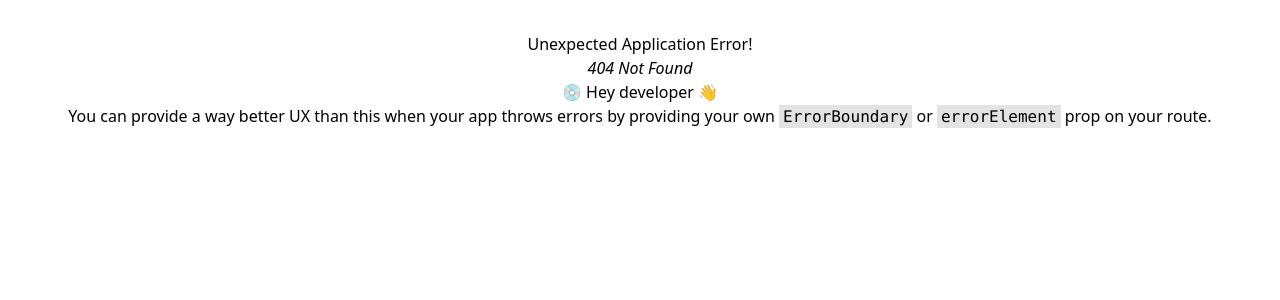
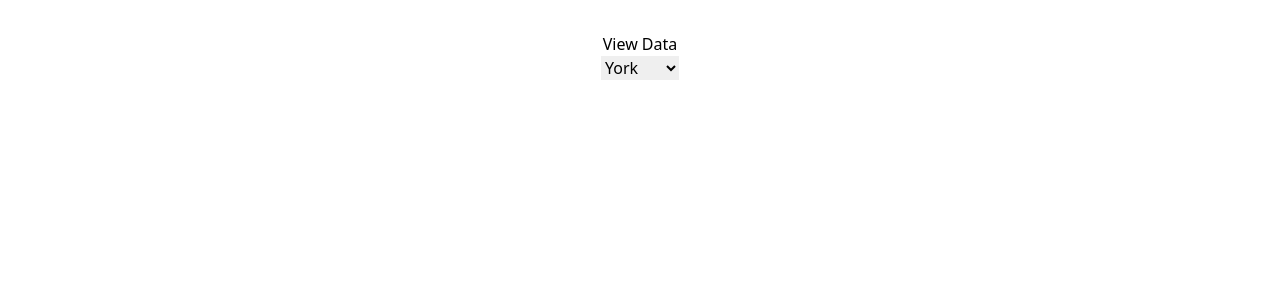
Before and after one commit to 2023-gpig-a/frontend, a React (Vite) app: page /data in a window 1280 px wide. Before the commit this address had no page. Shown: the top 300 px of the page. Built offline with nearby package versions, Linux system fonts and the light colour scheme.

Commit message:
data page start

```diff
--- a/src/App.tsx
+++ b/src/App.tsx
@@ -4,10 +4,14 @@ import "./index.css";
 import './App.css'
 import MapPage from './pages/map';
 import { QueryClient, QueryClientProvider } from '@tanstack/react-query';
+import DataPage from './pages/data';
 
 const router = createBrowserRouter([{
     path: "/",
     element: <MapPage />,
+  },{
+    path: "/data",
+    element: <DataPage />,
   }
 ]);
 
--- /dev/null
+++ b/src/pages/data/index.tsx
@@ -0,0 +1,34 @@
+import { SetStateAction, useState } from "react";
+import { DmasAPI, MockDmasAPI } from "../../api/dmas";
+import ReactDOM from "react-dom";
+
+
+// TODO replace this with a real implementation
+const Plants: DmasAPI = MockDmasAPI;
+function formatDataBarChart(data: any){
+    console.log(Plants.getDmasData());
+}
+//add year to form
+export default function DataPage(this: any) {
+    const [myLocation, setMyLocation] = useState("York");
+
+  const handleChange = (event: { target: { value: SetStateAction<string>; }; }) => {
+    setMyLocation(event.target.value)
+  }
+  console.log(myLocation)
+  formatDataBarChart(Plants);
+    return (
+        <div>
+            <h1 className="text-2xl font-bold">View Data</h1>
+            <form>
+            <select value={myLocation} onChange={handleChange}>
+                <option value="York">York</option>
+                <option value="Leeds">Leeds</option>
+                <option value="London">London</option>
+            </select>
+            </form>
+        </div>
+    )
+
+
+}
--- a/src/pages/map/index.tsx
+++ b/src/pages/map/index.tsx
@@ -1,5 +1,6 @@
 import { MapContainer, Marker, Popup, TileLayer } from "react-leaflet";
 import "leaflet/dist/leaflet.css";
+import { BrowserRouter as Router, Route, Link, Routes } from "react-router-dom";
 import { DroneManagerAPI, DroneStatus, MockDroneAPI } from "../../api/drones";
 import { useQuery } from "@tanstack/react-query";
 import L from "leaflet";
@@ -104,6 +105,11 @@ export default function MapPage() {
       <div>
         <DroneMap drones={droneStatuses.data || []} mapRef={mapRef} />
       </div>
+      <Link to="/data">
+      <button className="bg-green-500 text-white p-1 rounded">
+      View Data
+      </button>
+      </Link>
     </div>
   );
 }
```
